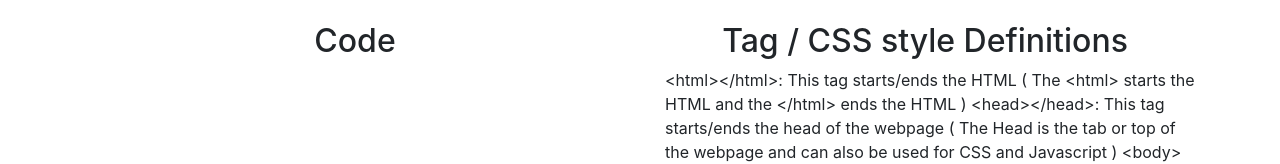
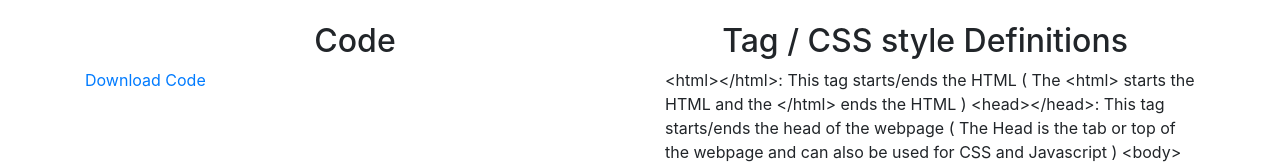
Before and after one commit to The-Techno-bug/The-Techno-Bug.github.io, a plain HTML site: page the-techno-bug/html-projects/adding-colour/index.html in a window 1280 px wide. Shown: the part 400-564 px from the top of the page. Drawn offline with nearby package versions, Linux system fonts and the light colour scheme.

Commit message:
Update index.html

```diff
--- a/the-techno-bug/html-projects/adding-colour/index.html
+++ b/the-techno-bug/html-projects/adding-colour/index.html
@@ -54,7 +54,7 @@
                             <h2>
                                 Code
                             </h2>
-
+                            <a href="Website.zip" download="Website3.zip">Download Code</a>
                         </div>
                     </div>
                     <div class="col-sm-6">
```
